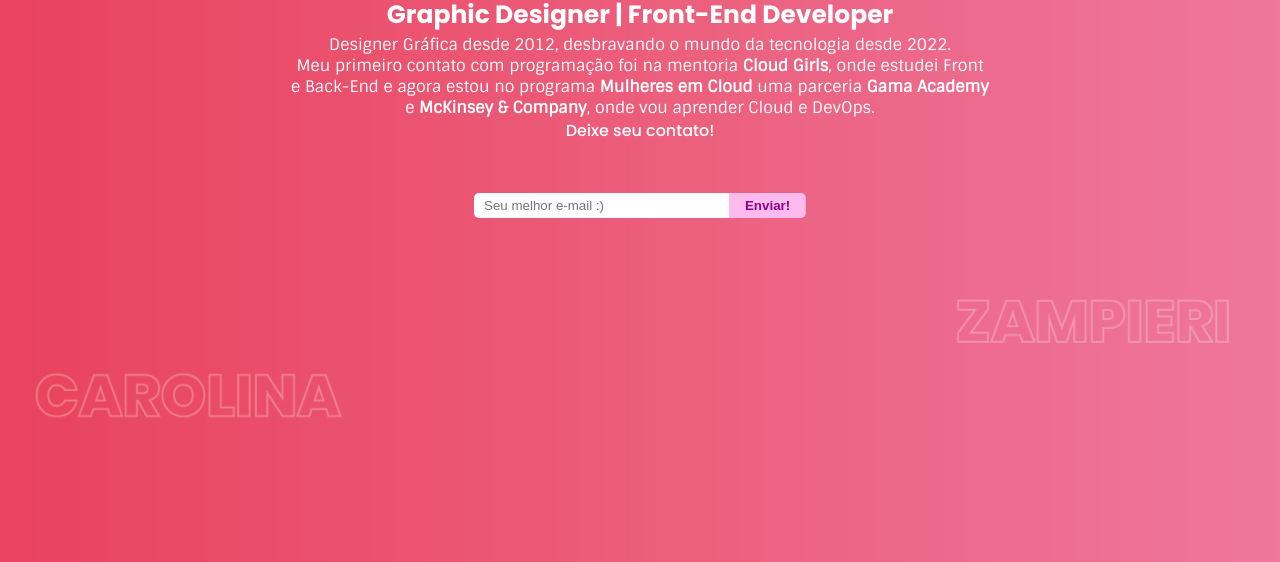
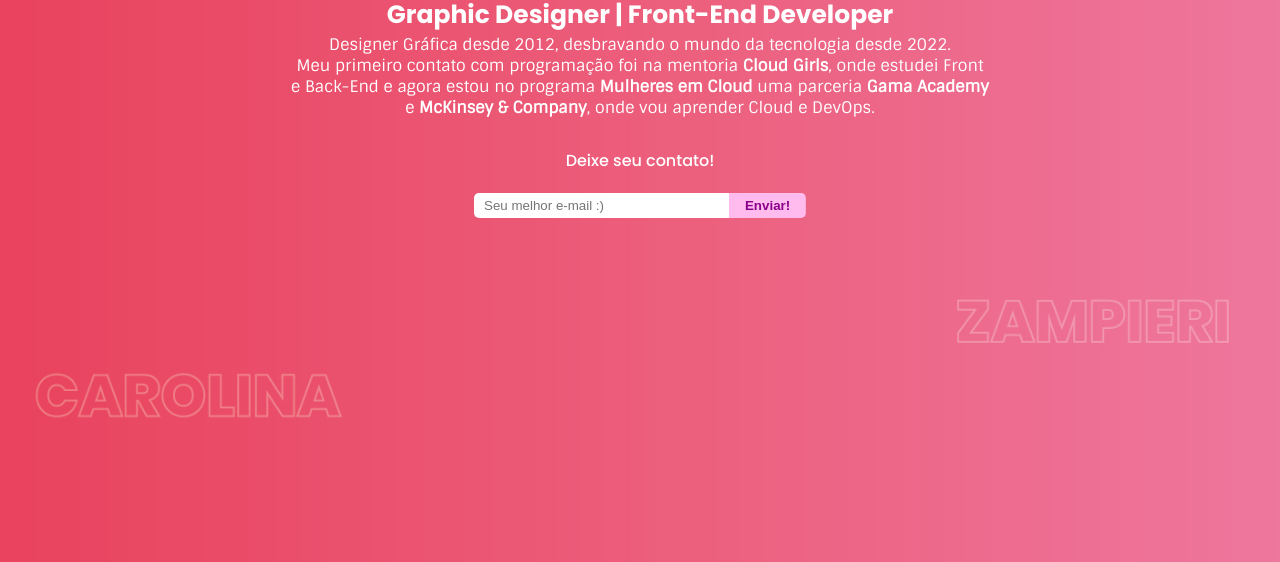
Before and after one commit to Carolina-Zampieri/Projeto-Mulheres-em-Cloud-HTML-CSS, a plain HTML site: page index.html in a window 1280 px wide. Shown: the part 238-800 px from the top of the page. Drawn offline with Linux system fonts and the light colour scheme.

Commit message:
Ajustes CSS

```diff
--- a/index.html
+++ b/index.html
@@ -43,7 +43,7 @@
                 onde vou aprender Cloud e DevOps.</p>
             </div>
             <div>
-                <p>Deixe seu contato!</p>
+                <p class="contato">Deixe seu contato!</p>
             </div>
             <div class="form">
                 <form action="">
--- a/styles.css
+++ b/styles.css
@@ -67,10 +67,13 @@
     margin: 0 auto;
 }
 
+.contato {
+padding: 30px 0 0 0;
+}
+
 .form {
     width: 40%;
     margin: 0 auto;
-    margin-top: 30px;
 }
 
 .form input {
```
